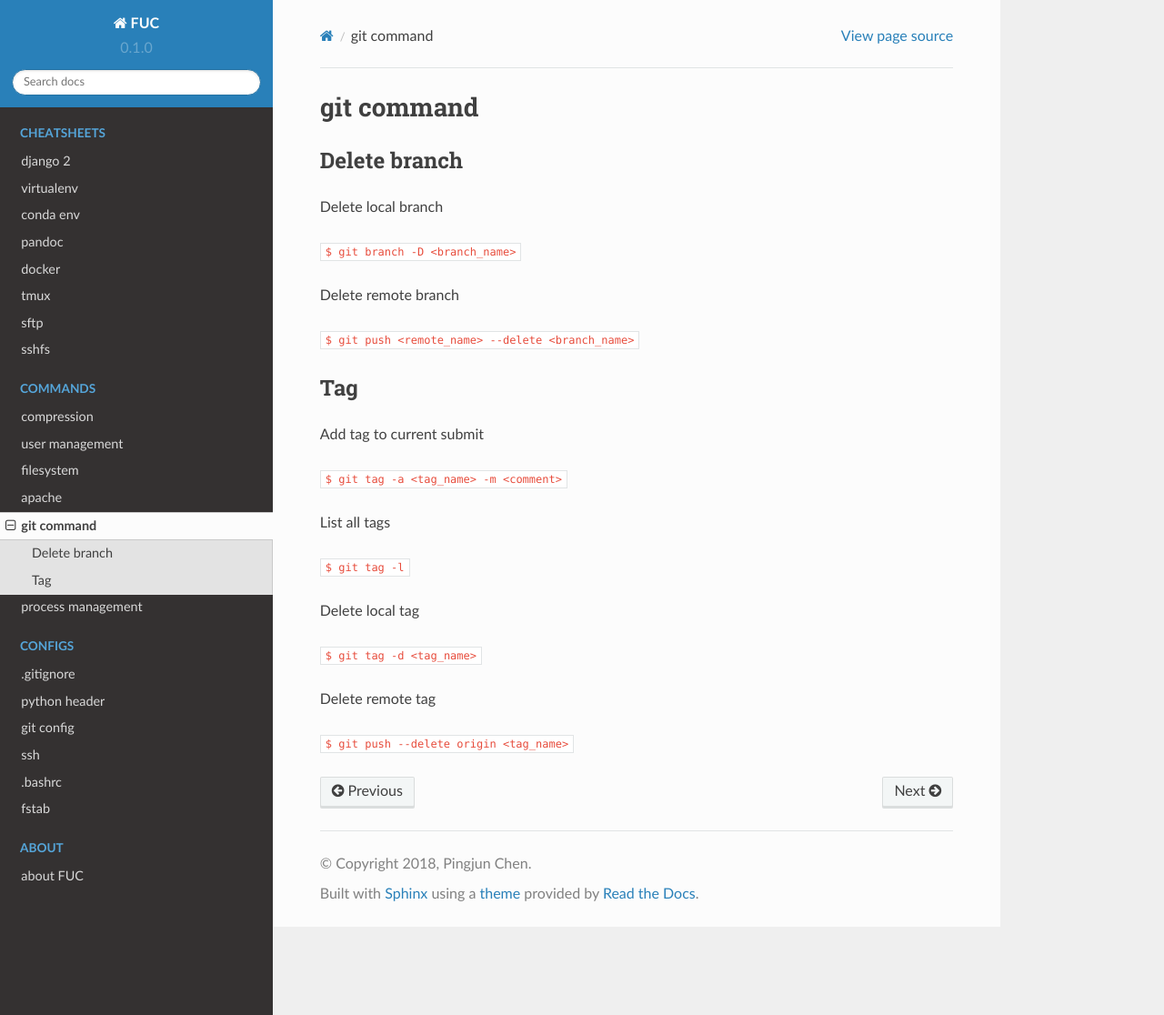
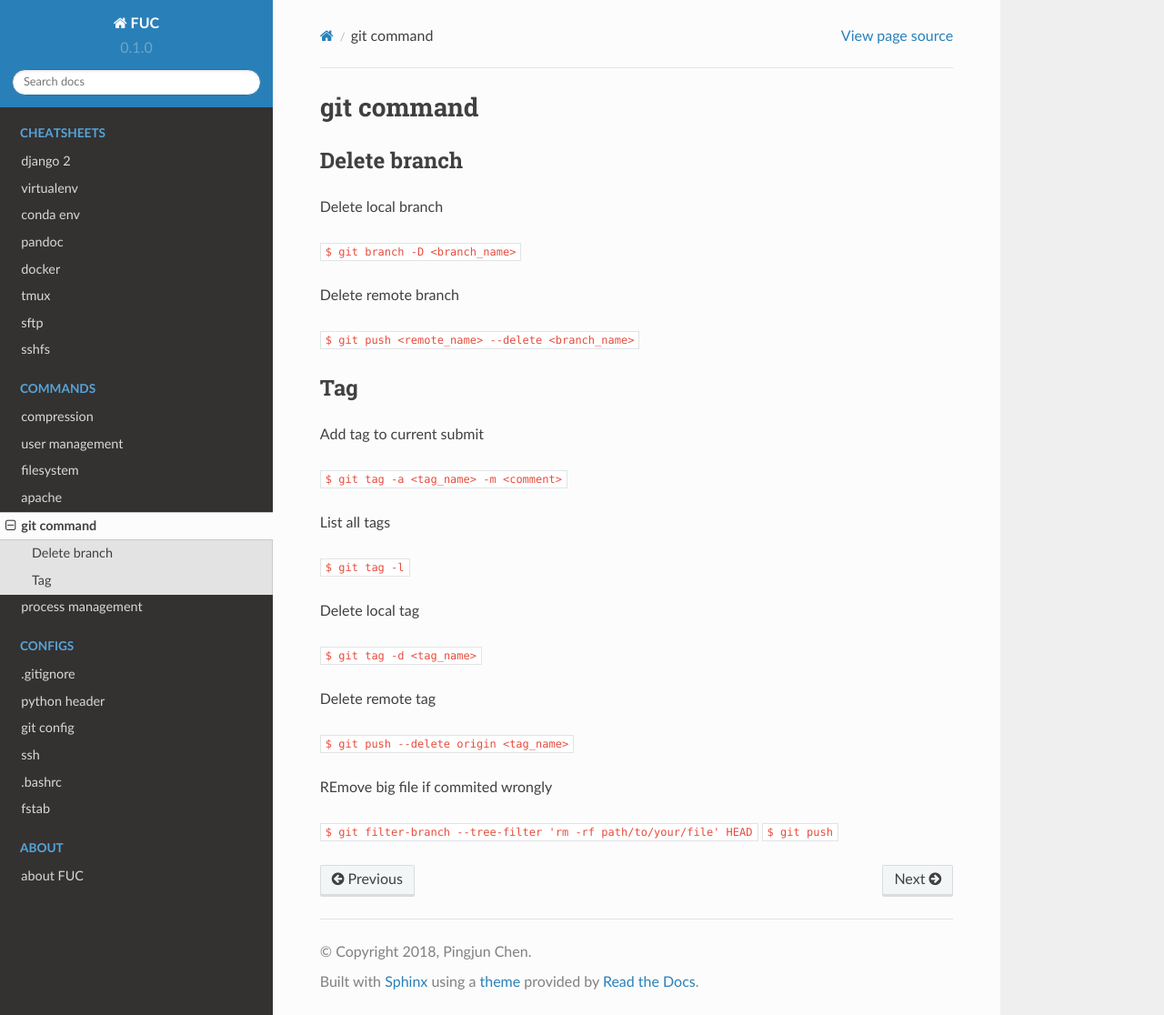
Before and after one commit to PingjunChen/FUC, a Sphinx documentation site: the page built from docs/gitcmd.rst, in a window 1280 px wide and 1116 px high. Shown: the whole window at 91% size. Built offline with Sphinx 7.4.7 and the Read the Docs theme 2.0.0, drawn with Linux system fonts in a browser that asks for light colours.

Commit message:
change config

```diff
--- a/docs/gitcmd.rst
+++ b/docs/gitcmd.rst
@@ -31,3 +31,8 @@ Delete local tag
 Delete remote tag
 
 :code:`$ git push --delete origin <tag_name>`
+
+REmove big file if commited wrongly
+
+:code:`$ git filter-branch --tree-filter 'rm -rf path/to/your/file' HEAD`
+:code:`$ git push`
```
Also changed, not shown: 1 other file.
